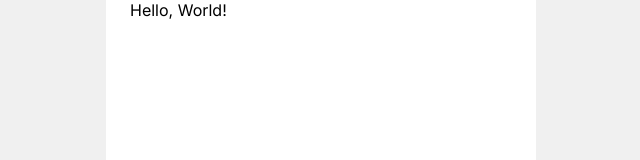
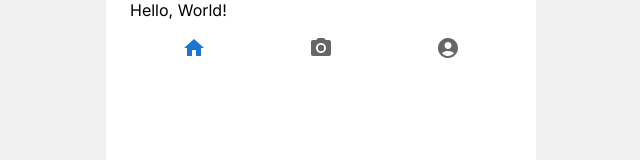
Before and after one commit to Fitapat/Fitapat-front, a Next.js app: page / in a window 1280 px wide. Shown: the top 160 px of the page, without its empty margins (319-959 px from the left). Built offline with nearby package versions, Linux system fonts and the light colour scheme.

Commit message:
feat: footer 생성 (#21)

```diff
--- a/src/app/page.jsx
+++ b/src/app/page.jsx
@@ -1,7 +1,13 @@
 import React from 'react';
 import Image from 'next/image';
+import Footer from '@/components/footer';
 import styles from './page.module.css';
 
 export default function Home() {
-  return <div>Hello, World!</div>;
+  return (
+    <div>
+      <div>Hello, World!</div>
+      <Footer />
+    </div>
+  );
 }
--- /dev/null
+++ b/src/components/footer.jsx
@@ -0,0 +1,38 @@
+'use client';
+
+import { usePathname, useRouter } from 'next/navigation';
+
+import { React } from 'react';
+import { BottomNavigation, BottomNavigationAction } from '@mui/material';
+import HomeIcon from '@mui/icons-material/Home';
+import CameraAltIcon from '@mui/icons-material/CameraAlt';
+import AccountCircleIcon from '@mui/icons-material/AccountCircle';
+
+export default function Footer() {
+  const pathname = usePathname();
+  const router = useRouter();
+  const onLink = (href) => {
+    router.push(href);
+  };
+
+  const value = pathname;
+  return (
+    <BottomNavigation value={value}>
+      <BottomNavigationAction
+        value="/"
+        icon={<HomeIcon />}
+        onClick={() => onLink('/')}
+      />
+      <BottomNavigationAction
+        value="/selectpic"
+        icon={<CameraAltIcon />}
+        onClick={() => onLink('/selectpic')}
+      />
+      <BottomNavigationAction
+        value="/user"
+        icon={<AccountCircleIcon />}
+        onClick={() => onLink('/user')}
+      />
+    </BottomNavigation>
+  );
+}
```
